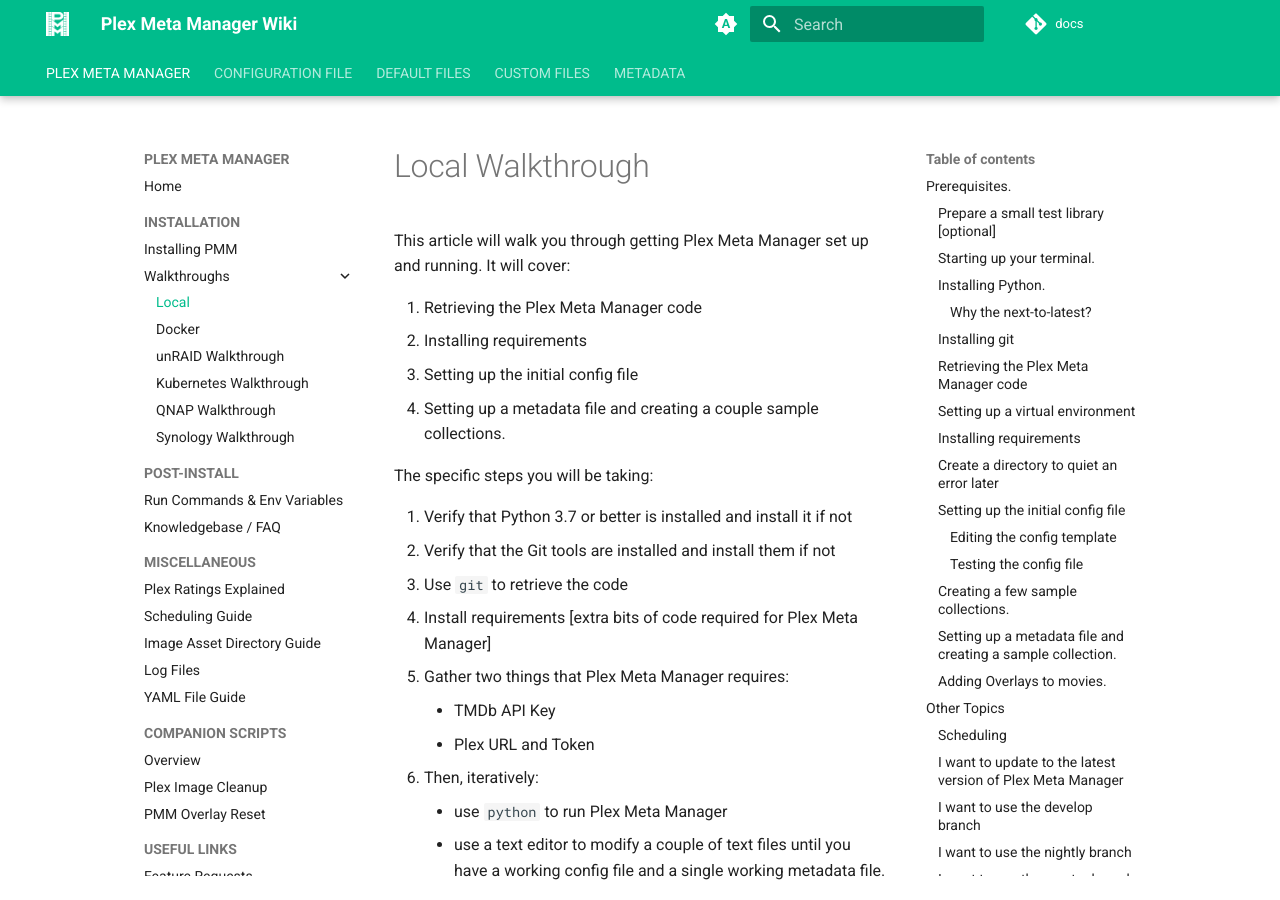
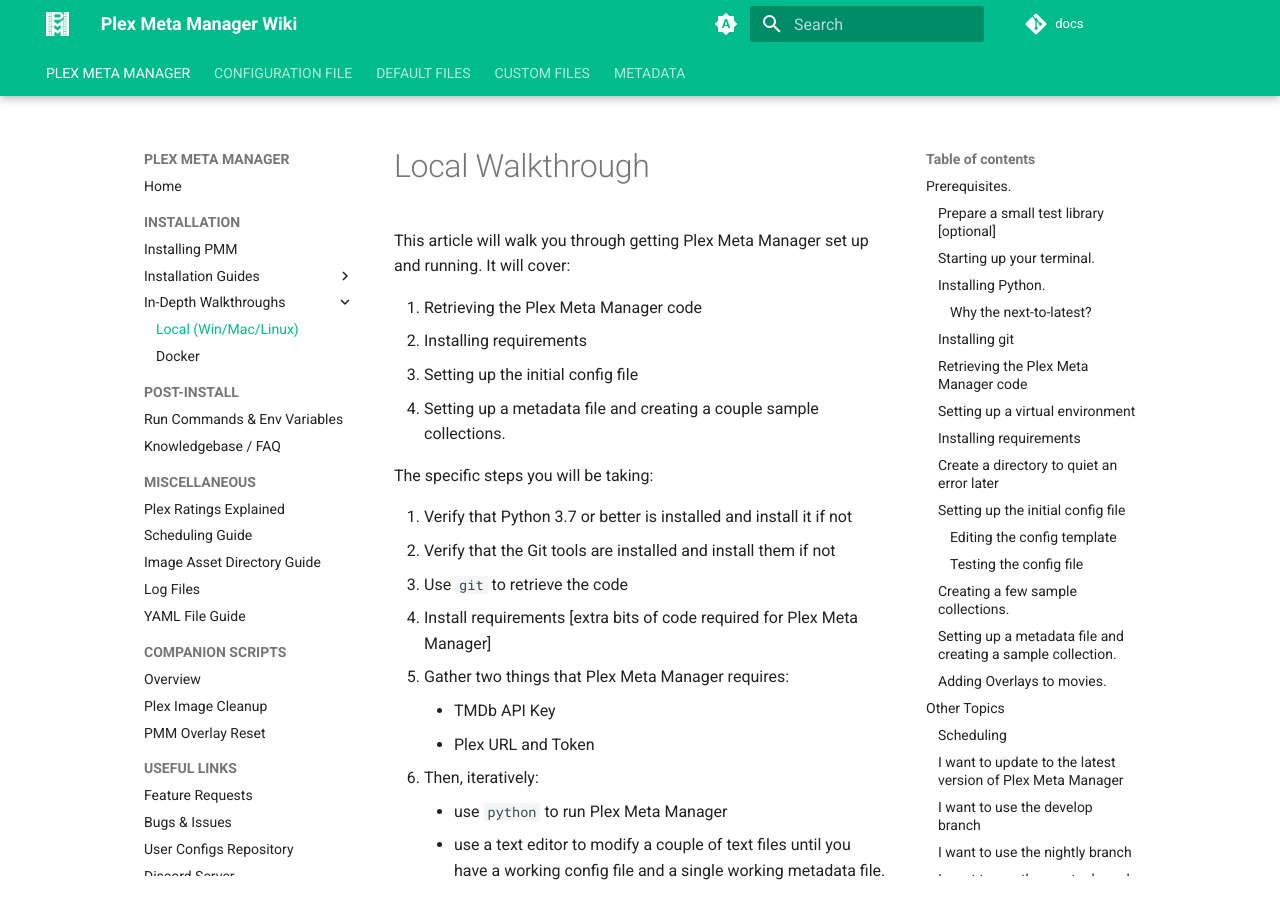
Before and after one commit to YozoraXCII/Docs-Test, an MkDocs documentation site: the page built from docs/pmm/install/guides/local.md, in a window 1280 px wide and 900 px high. Built offline with MkDocs 1.6.1 and Material for MkDocs 9.7.7, drawn with Linux system fonts in a browser that asks for light colours; comment, search, counter and statistics services are not loaded.

Commit message:
restructure guides

```diff
--- a/mkdocs.yml
+++ b/mkdocs.yml
@@ -100,13 +100,15 @@ nav:
       - Home: index.md
       - INSTALLATION:
         - Installing PMM: pmm/install/installation.md
-        - Walkthroughs:
-          - Local: pmm/install/guides/local.md
-          - Docker: pmm/install/guides/docker.md
+        - Installation Guides:
           - unRAID Walkthrough: pmm/install/guides/unraid.md
           - Kubernetes Walkthrough: pmm/install/guides/kubernetes.md
           - QNAP Walkthrough: pmm/install/guides/qnap.md
           - Synology Walkthrough: pmm/install/guides/synology.md
+        - In-Depth Walkthroughs:
+          - Local (Win/Mac/Linux): pmm/install/guides/local.md
+          - Docker: pmm/install/guides/docker.md
+
       - POST-INSTALL:
         - Run Commands & Env Variables: pmm/essentials/environmental.md
         - Knowledgebase / FAQ: pmm/essentials/kb.md
```
